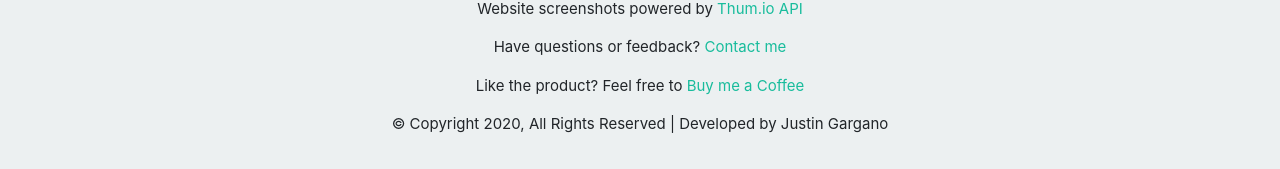
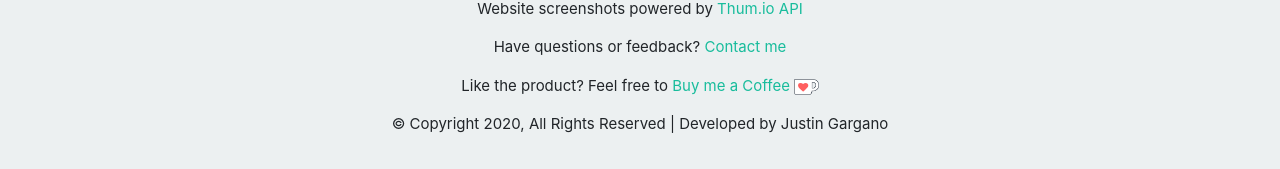
Before and after one commit to JustinLG9/Website-Mockup-Generator, a React (Create React App) app: page / in a window 1280 px wide. Shown: the part 2766-2935 px from the top of the page. Built offline with nearby package versions, Linux system fonts and the light colour scheme.

Commit message:
Added ko-fi logo

```diff
--- a/src/components/Footer.js
+++ b/src/components/Footer.js
@@ -40,6 +40,11 @@ export default function Footer() {
               rel="noopener noreferrer"
             >
               Buy me a Coffee
+              <img
+                src={require("../deviceImages/ko-fi.png")}
+                alt="Ko-Fi Logo"
+                style={{ height: "16px", marginLeft: "4px" }}
+              />
             </a>
           </p>
         </div>
```
Also changed, not shown: src/deviceImages/ko-fi.png (added).
